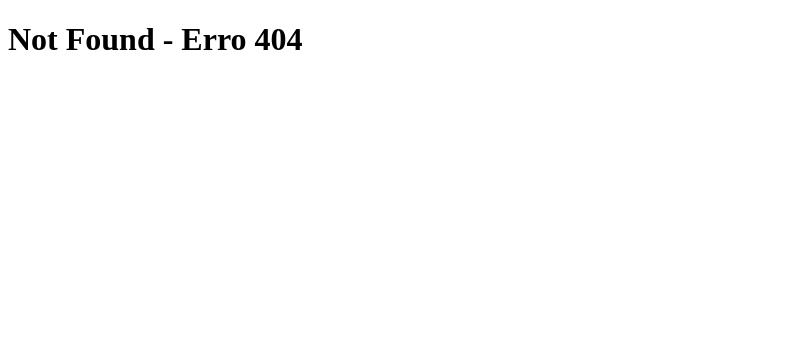
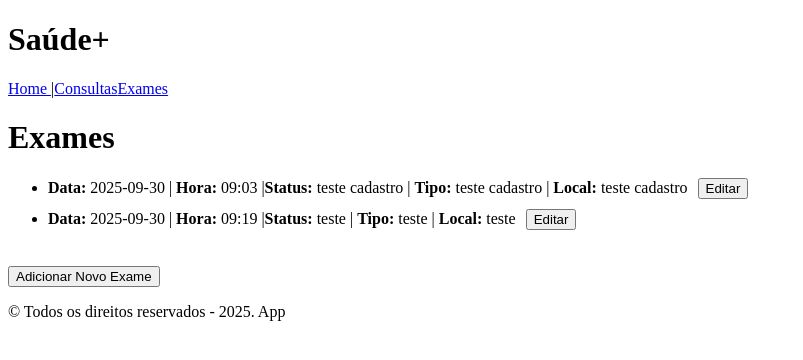
Before and after one commit to Challenge-1TDSPF-RRP/Front-End-Sprint-3, a React (Vite) app in the folder saude-mais/: page /exames in a window 1280 px wide. Before the commit this address had no page. Shown: the top 360 px of the page, without its empty margins (0-803 px from the left). Built offline with nearby package versions, Linux system fonts and the light colour scheme; data requests are answered from the project's data file.

Commit message:
Adicionando exames ao main e menu, adicionando botão para adicionar mais exame e mais consulta, arrumando pequenos erros.

```diff
--- a/saude-mais/db.json
+++ b/saude-mais/db.json
@@ -18,6 +18,23 @@
       "motivo": "teste cadastro"
     }
   ],
-  "exames": [],
+  "exames": [
+    {
+      "id": "ead9",
+      "data": "2025-09-30",
+      "hora": "09:03",
+      "status": "teste cadastro",
+      "tipo": "teste cadastro",
+      "local": "teste cadastro"
+    },
+    {
+      "id": "6155",
+      "data": "2025-09-30",
+      "hora": "09:19",
+      "status": "teste",
+      "tipo": "teste",
+      "local": "teste"
+    }
+  ],
   "receitas": []
 }
--- a/saude-mais/src/App.tsx
+++ b/saude-mais/src/App.tsx
@@ -1,9 +1,6 @@
 import { Outlet } from "react-router-dom";
 import Footer from "./components/Footer/Footer";
 import Header from "./components/Header/Header";
-import Register from "./routes/Register";
-import Login from "./routes/Login";
-import Home from "./routes/Home";
 
 export default function App() {
 
--- a/saude-mais/src/components/Menu/Menu.tsx
+++ b/saude-mais/src/components/Menu/Menu.tsx
@@ -5,7 +5,8 @@ export default function Menu(){
     return(
         <nav>
             <Link to="/home">Home </Link>|
-            <Link to="/consultas"> Consultas</Link>
+            <Link to="/consultas">Consultas</Link>
+            <Link to="/exames">Exames</Link>
         </nav>
     );
 }
--- a/saude-mais/src/routes/Consulta/index.tsx
+++ b/saude-mais/src/routes/Consulta/index.tsx
@@ -3,7 +3,7 @@ import { useNavigate } from "react-router-dom";
 import type { Consulta } from "../../types/tipoConsulta";
 
 
-export default function Consultas() {
+export default function Consulta() {
   const [consultas, setConsultas] = useState<Consulta[]>([]);
   const navigate = useNavigate();
 
@@ -26,20 +26,23 @@ export default function Consultas() {
           </button>
         </div>
       ) : (
+        <div>
           <ul>
             {consultas.map(c => (
               <li key={c.id} style={{ marginBottom: "10px" }}>
                 <strong>Data:</strong> {c.data} | <strong>Hora:</strong> {c.hora} |
                 <strong>Status:</strong> {c.status} | <strong>Motivo:</strong> {c.motivo} |
-              <button
-                onClick={() => navigate(`/editar/consultas/${c.id}`)}
-                style={{ marginLeft: "10px" }}
-              >
+                <button onClick={() => navigate(`/editar/consultas/${c.id}`)} style={{ marginLeft: "10px" }}>
                   Editar
                 </button>
                 </li>
               ))}
             </ul>
+
+            <button onClick={() => navigate("/editar/consultas")} style={{ marginTop: "20px" }}>
+              Adicionar Nova Consulta
+            </button>
+        </div>
       )}
     </div>
   );
--- a/saude-mais/src/routes/EditarExame/index.tsx
+++ b/saude-mais/src/routes/EditarExame/index.tsx
@@ -114,7 +114,7 @@ export default function EditarExame() {
 
       <label>
         Local:
-        <input type="text" name="local" placeholder="Local" value={form.local} />
+        <input type="text" name="local" placeholder="Local" value={form.local} onChange={handleChange} required/>
       </label>
 
       <button type="submit">{id ? "Atualizar" : "Cadastrar"}</button>
--- a/saude-mais/src/routes/Exame/index.tsx
+++ b/saude-mais/src/routes/Exame/index.tsx
@@ -2,7 +2,7 @@ import { useEffect, useState,} from "react";
 import { useNavigate } from "react-router-dom";
 import type { Exame } from "../../types/tipoExame";
 
-export default function Consultas() {
+export default function Exame() {
   const [exames, setExames] = useState<Exame[]>([]);
   const navigate = useNavigate();
 
@@ -15,7 +15,7 @@ export default function Consultas() {
 
   return (
     <div>
-      <h1>Consultas</h1>
+      <h1>Exames</h1>
 
       {exames.length === 0 ? (
         <div>
@@ -25,20 +25,23 @@ export default function Consultas() {
           </button>
         </div>
       ) : (
+        <div>
             <ul>
             {exames.map(e => (
                 <li key={e.id} style={{ marginBottom: "10px" }}>
                 <strong>Data: </strong> {e.data} | <strong>Hora: </strong> {e.hora} |
                 <strong>Status: </strong> {e.status} | <strong>Tipo: </strong> {e.tipo} | <strong>Local: </strong> {e.local}
-              <button
-                onClick={() => navigate(`/editar/exames/${e.id}`)}
-                style={{ marginLeft: "10px" }}
-              >
+                <button onClick={() => navigate(`/editar/exames/${e.id}`)} style={{ marginLeft: "10px" }}>
                     Editar
                 </button>
                 </li>
             ))}
             </ul>
+
+            <button onClick={() => navigate("/editar/exames")} style={{ marginTop: "20px" }}>
+                Adicionar Novo Exame
+            </button>
+        </div>
       )}
     </div>
   );
```
Also changed, not shown: saude-mais/src/main.tsx (+6 -1 lines). Lines whose indentation alone changed are shown as unchanged.
